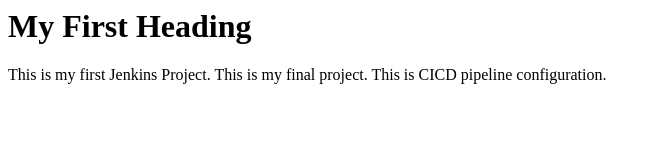
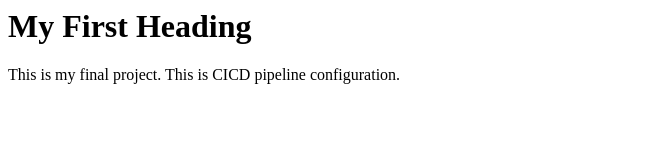
Before and after one commit to Javedf/helloworld, a plain HTML site: page index.html in a window 1280 px wide. Shown: the whole page, without its empty margins (0-661 px from the left). Drawn offline with Linux system fonts and the light colour scheme.

Commit message:
Update index.html

```diff
--- a/index.html
+++ b/index.html
@@ -3,7 +3,6 @@
 
 <h1>My First Heading</h1>
 
-  <r1> This is my first Jenkins Project.</r1>
   <p1> This is my final project.</p1>
 
   <s1> This is CICD pipeline configuration.</s1>
```
